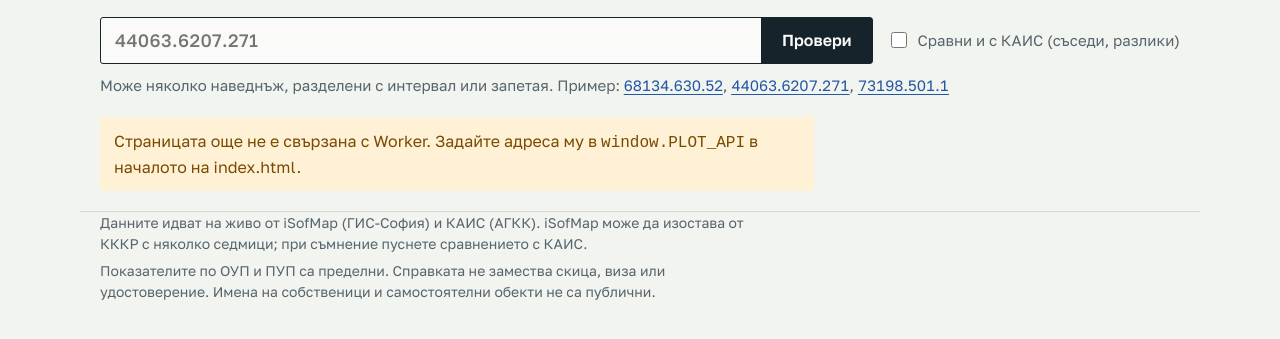
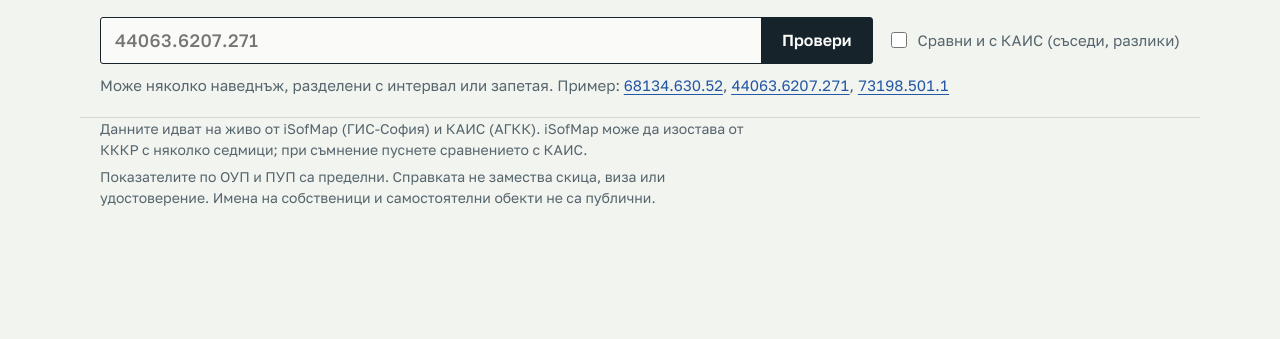
Before and after one commit to Fellfrosch/plot-lookup, a plain HTML site: page index.html in a window 1280 px wide. Shown: the part 145-484 px from the top of the page. Drawn offline with Linux system fonts and the light colour scheme.

Commit message:
Update index.html

```diff
--- a/index.html
+++ b/index.html
@@ -11,7 +11,7 @@
 <link href="https://fonts.googleapis.com/css2?family=Golos+Text:wght@400;500;600&display=swap" rel="stylesheet">
 <script>
   // ⇩ Адресът на вашия Cloudflare Worker (без наклонена черта накрая).
-  window.PLOT_API = "https://plot-lookup.YOUR-SUBDOMAIN.workers.dev";
+  window.PLOT_API = "https://plot-lookup.petar-ppenchev.workers.dev";
 </script>
 <style>
   :root {
```
